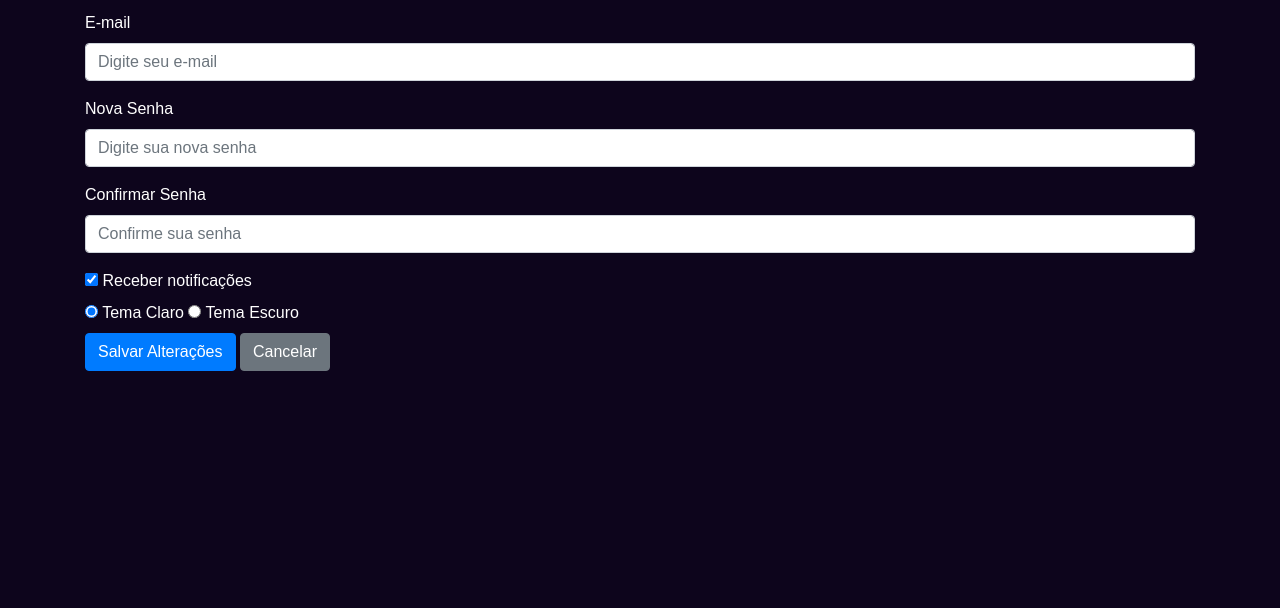
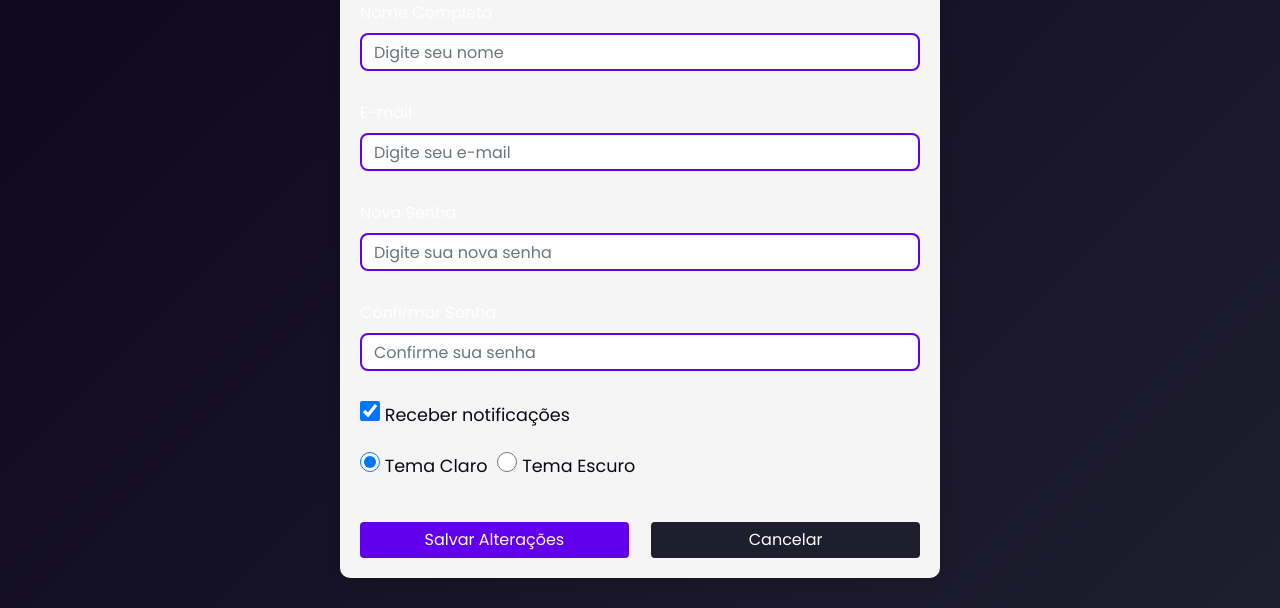
Before and after one commit to JairRodrigue/QuimLab-Web, a website: page front-end/html/configuracoes.html in a window 1280 px wide. Shown: the part 273-881 px from the top of the page. Before the commit the page ends 800 px from the top, so only its background shows below. Drawn offline with nearby package versions, Linux system fonts and the light colour scheme; files whose address does not match are found by name.

Commit message:
tela de configuração ok

```diff
--- a/front-end/html/configuracoes.html
+++ b/front-end/html/configuracoes.html
@@ -8,7 +8,7 @@
   <link rel="stylesheet" href="https://stackpath.bootstrapcdn.com/bootstrap/4.1.1/css/bootstrap.min.css" integrity="sha384-WskhaSGFgHYWDcbwN70/dfYBj47jz9qbsMId/iRN3ewGhXQFZCSftd1LZCfmhktB" crossorigin="anonymous">
   <link rel="stylesheet" href="https://use.fontawesome.com/releases/v5.1.0/css/all.css" integrity="sha384-lKuwvrZot6UHsBSfcMvOkWwlCMgc0TaWr+30HWe3a4ltaBwTZhyTEggF5tJv8tbt" crossorigin="anonymous">
   <link href="https://fonts.googleapis.com/css?family=Poppins:300,400,500,600,700" rel="stylesheet">
-  <link rel="stylesheet" type="text/css" href="/css/inicio.css">
+  <link rel="stylesheet" type="text/css" href="/front-end/css/configuracoes.css">
 </head>
 <body class="background-preto2">
 
```
